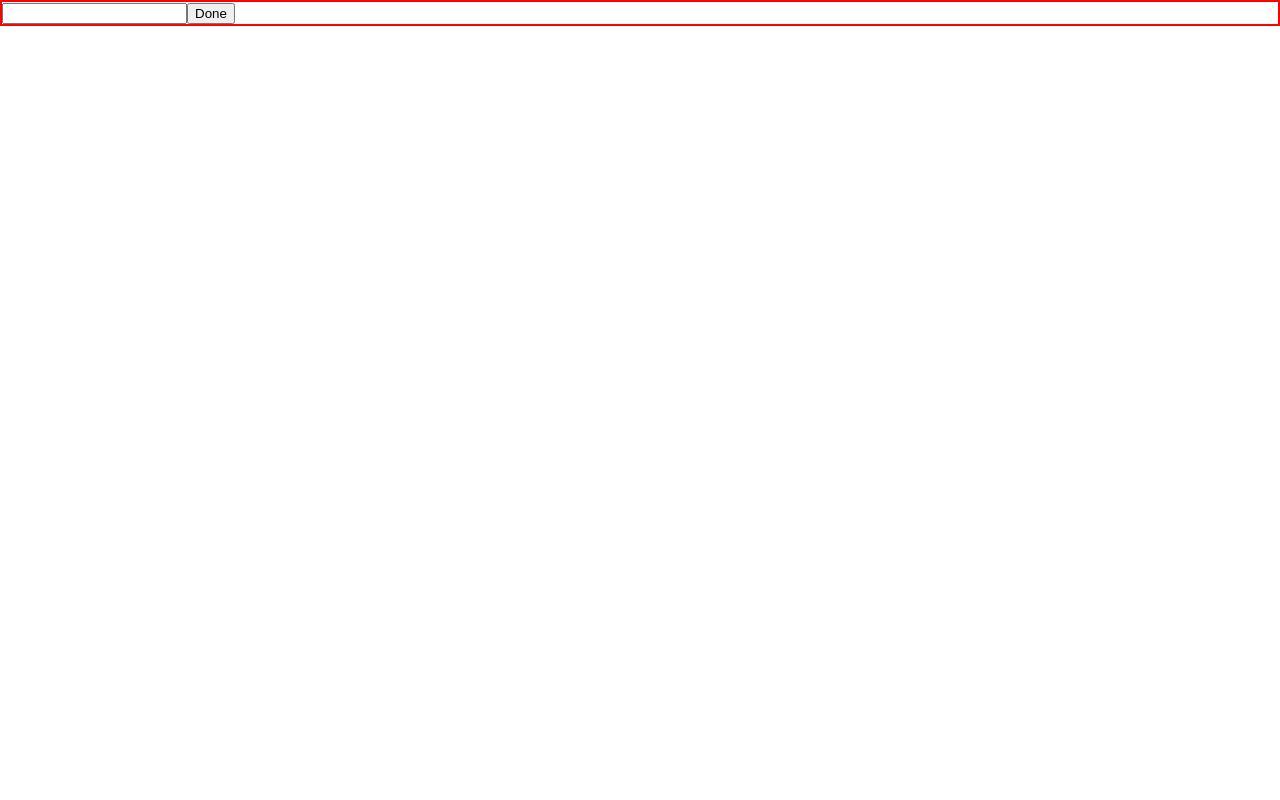
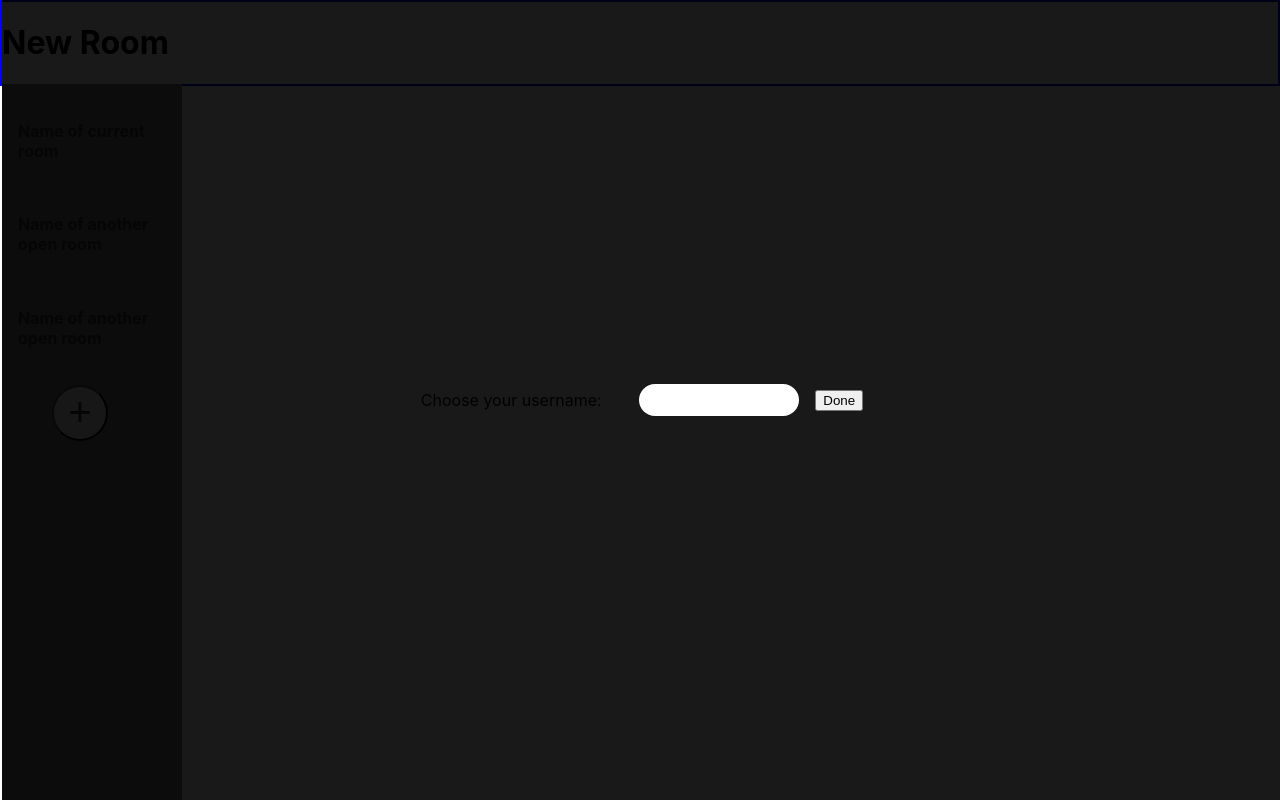
Before and after one commit to hazem-89/Chat-socket-io, a Next.js app in the folder client/: page / in a window 1280 px wide. Built offline with nearby package versions, Linux system fonts and the light colour scheme; no server answers.

Commit message:
Added style for username input

```diff
--- a/client/components/userInputComponent.tsx
+++ b/client/components/userInputComponent.tsx
@@ -1,40 +1,77 @@
-import ReactDOM from 'react-dom'
-import { useState, CSSProperties } from 'react'
+import ReactDOM from 'react-dom';
+import { useState, CSSProperties, useEffect, useRef } from 'react';
 import { useSockets } from '../context/socket.context';
 
+interface Props {
+  isOpen: boolean;
+  setIsOpen: () => void;
+}
 
 const UserInputComponent = () => {
-    const {username, setUsername} = useSockets();
-    const [value, setValue] = useState<string>("");
+  const { username, setUsername } = useSockets();
+  const [value, setValue] = useState<string>('');
+  const parent = useRef<Element>();
+//    const wrapper = document.body;
+
+  useEffect(() => {
+    parent.current = document.querySelector('.usernameInput');
+
+    if (!parent.current) {
+      const div = document.createElement('div');
+      div.setAttribute('id', 'usernameInput');
+      document.body.appendChild(div);
+      parent.current = div;
+    }
+    console.log(parent.current)
+  }, []);
+
+console.log(parent.current)
+  // const DOMdiv = document.getElementById('usernameInput')
 
   const handleOnChange = (e: any) => {
-        console.log(e.target.value)
+    console.log(e.target.value);
     setValue(e.target.value);
-    }
+  };
 
   const handleOnSubmit = () => {
     setUsername(value);
-        localStorage.setItem("username", value)
-    }
+    localStorage.setItem('username', value);
+  };
 
   return (
+    <>
       <div style={rootstyle}>
+        <p>Choose your username:</p>
         <form onSubmit={handleOnSubmit}>
           <input
+            style={inputStyle}
             type="text"
             value={value}
-                onChange={handleOnChange}>
-                </input>
-                <button type="submit">Done</button>
+            onChange={handleOnChange}
+          ></input>
+          <button className="button" type="submit">
+            Done
+          </button>
         </form>
       </div>
-
-    )
-}
+    </>
+  );
+};
 
 const rootstyle: CSSProperties = {
-    border: "2px solid red"
+  width: '30rem',
+  height: '10rem',
+  display: 'flex',
+  alignItems: 'center',
+  justifyContent: 'space-around',
+};
 
-}
+const inputStyle: CSSProperties = {
+  borderRadius: '100px',
+  border: 'none',
+  height: '2rem',
+  width: '10rem',
+  marginRight: '1rem',
+};
 
-export default UserInputComponent
+export default UserInputComponent;
--- a/client/pages/index.tsx
+++ b/client/pages/index.tsx
@@ -1,30 +1,44 @@
-import { useSockets } from "../context/socket.context";
-import UserInputComponent from "../components/userInputComponent";
-import {Rooms} from "../components/Rooms";
-import { useRef } from "react";
-import {ISocketContext }from "../context/socket.context"
-
+import { useSockets } from '../context/socket.context';
+import UserInputComponent from '../components/userInputComponent';
+import { Rooms } from '../components/Rooms';
+import { CSSProperties, useRef, useState } from 'react';
+import { ISocketContext } from '../context/socket.context';
 
 export default function Home() {
-  const {socket, username, setUsername} = useSockets();
-  const usernameRef = useRef(null)
+  const { socket, username, setUsername } = useSockets();
+  const usernameRef = useRef(null);
+  const [isInputOpen, setIsInputOpen] = useState(true);
 
   return (
-  <div>
-    {!username && (
-      <div>
-        <UserInputComponent />
-      </div>
-    )}
-    {username && (
-        <div >
-          <Rooms />
+    <div style={rootstyle}>
+      <Rooms />
+      {!username ? (
+        <div style={usernameInputDivStyle}>
+          <UserInputComponent />
         </div>
+      ) : (
+        null
       )}
-  </div>
-  )
+    </div>
+  );
 }
 
+const rootstyle: CSSProperties = {
+  width: '100%',
+  height: '100%',
+  border: '2px solid blue',
+};
+
+const usernameInputDivStyle: CSSProperties = {
+  position: "absolute",
+  top: 0,
+  height: "100vh",
+  width: "100%",
+  background: "rgba(0, 0, 0, 0.9)",
+  display: "flex",
+  justifyContent: "center",
+  alignItems: "center"
+}
 
 // import React from 'react';
 // import ReactDOM from 'react-dom/client';
```
Lines whose indentation alone changed are shown as unchanged.
